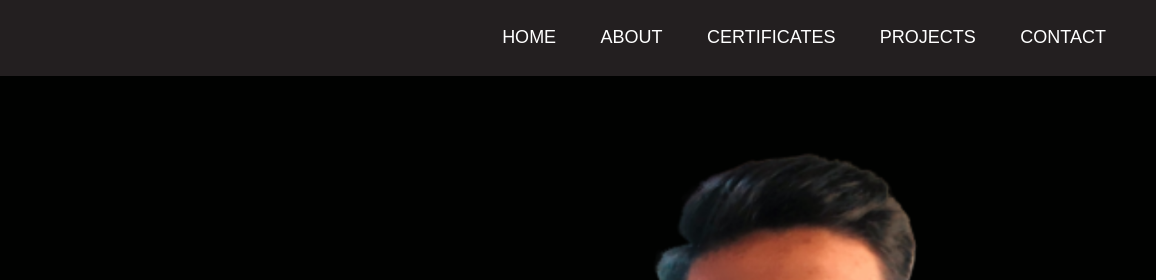
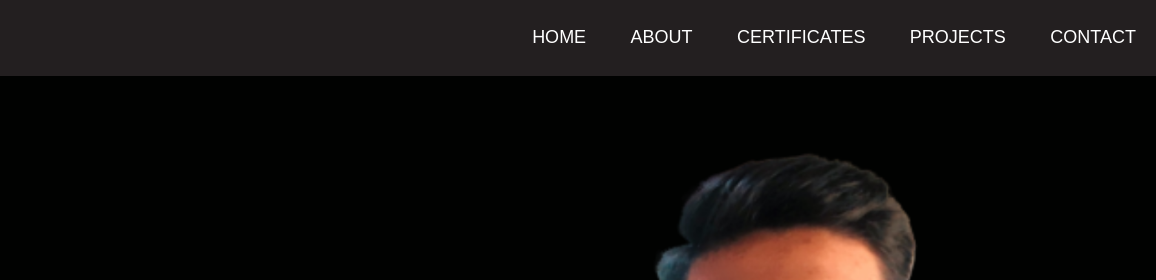
Before and after one commit to NileetS/nileet.github.io, a plain HTML site: page index.html in a window 1280 px wide. Shown: the top 280 px of the page, 124-1280 px from the left. Drawn offline with Linux system fonts and the light colour scheme.

Commit message:
Update styles.css

```diff
--- a/styles.css
+++ b/styles.css
@@ -52,9 +52,6 @@ nav {
   display: flex;
   flex: 1;
 
-}
-nav ul{
-  margin-right: 30px;
 }
 .logo {
   width: 80px;
```
